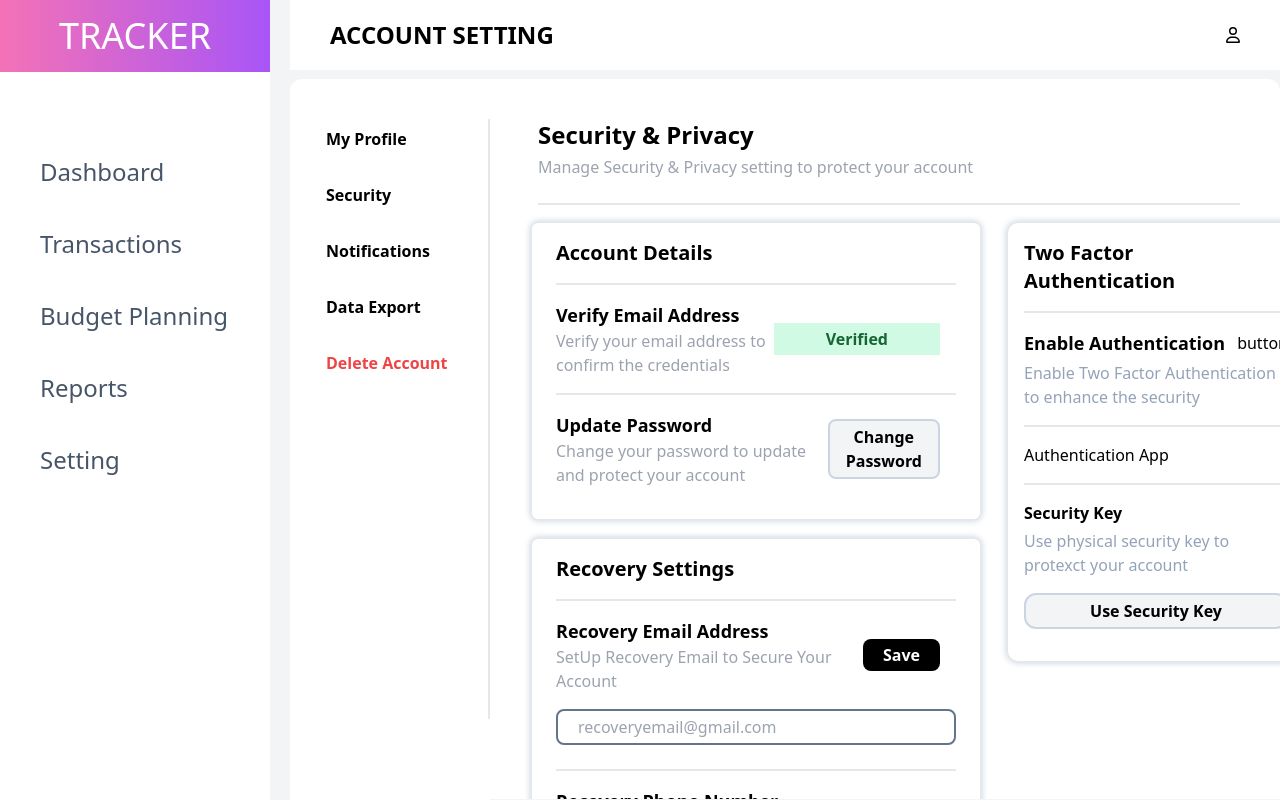
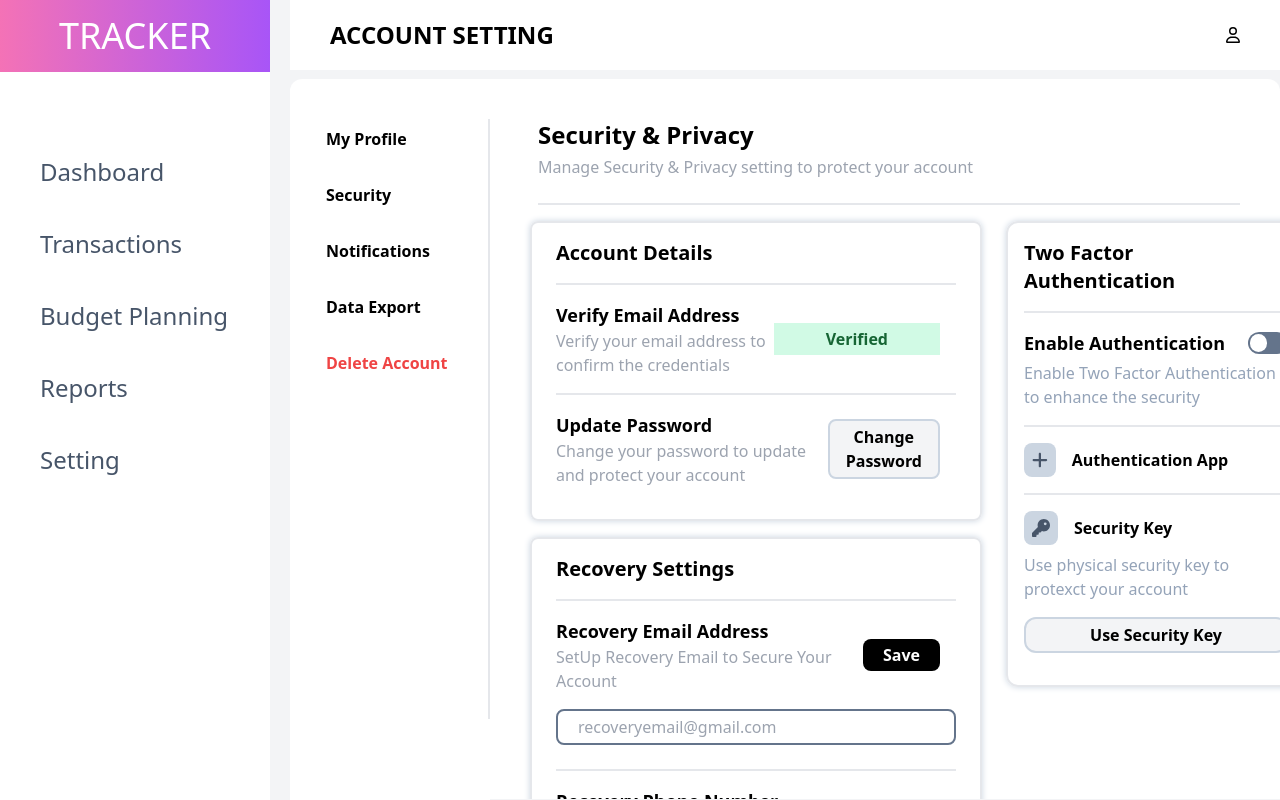
Before and after one commit to Prajon-Adhikari/Personal-Finance-Tracker, a React (Vite) app in the folder frontend/: page /menu/setting/security in a window 1280 px wide. Built offline with nearby package versions, Linux system fonts and the light colour scheme.

Commit message:
adding two factor authentication design

```diff
--- a/frontend/src/Components/Security.jsx
+++ b/frontend/src/Components/Security.jsx
@@ -1,6 +1,13 @@
-import React from "react";
+import React, { useState } from "react";
+import { FontAwesomeIcon } from "@fortawesome/react-fontawesome";
+import { faKey, faPlus } from "@fortawesome/free-solid-svg-icons";
 
 export default function Security() {
+  const [enableAuthentication, setEnableAuthentication] = useState(false);
+
+  function handleEnable() {
+    setEnableAuthentication(!enableAuthentication);
+  }
   return (
     <div>
       <div className="border-b-2 pb-6 ml-2">
@@ -126,19 +133,40 @@ export default function Security() {
                   Enable Authentication
                 </div>
                 <div>
-                  <button>button</button>
+                  <button
+                    className={`w-[40px] p-[2px] h-[22px]  rounded-2xl flex ${
+                      enableAuthentication
+                        ? "activeEnableBtn"
+                        : "deactiveEnableBtn"
+                    }`}
+                    onClick={handleEnable}
+                  >
+                    <div className={`w-[17px] h-full rounded-full bg-white `}>
+                      &emsp;
+                    </div>
+                  </button>
                 </div>
               </div>
               <div className="text-slate-400 pt-1">
                 Enable Two Factor Authentication to enhance the security
               </div>
             </div>
-            <div className="py-4  border-b-2">
+            <div className="py-4 flex gap-4 items-center  border-b-2 font-semibold">
+              <FontAwesomeIcon
+                icon={faPlus}
+                className="bg-slate-300 p-2 rounded-lg text-slate-600 text-lg"
+              />
               <div>Authentication App</div>
             </div>
             <div className="py-4">
-              <div className="font-semibold">Security Key</div>
-              <div className="text-slate-400 pt-1">
+              <div className="flex gap-4 items-center">
+                <FontAwesomeIcon
+                  icon={faKey}
+                  className="bg-slate-300 p-2 rounded-lg text-slate-600 text-lg"
+                />
+                <div className="font-semibold">Security Key</div>
+              </div>
+              <div className="text-slate-400 pt-2">
                 Use physical security key to protexct your account
               </div>
               <div>
--- a/frontend/src/index.css
+++ b/frontend/src/index.css
@@ -39,3 +39,11 @@
 .expense-clicked {
   @apply bg-red-500 text-white;
 }
+
+.activeEnableBtn {
+  @apply bg-blue-500 justify-end transition-all duration-300 ease-in-out;
+}
+
+.deactiveEnableBtn {
+  @apply bg-slate-500 justify-start transition-all duration-300 ease-in-out;
+}
```
